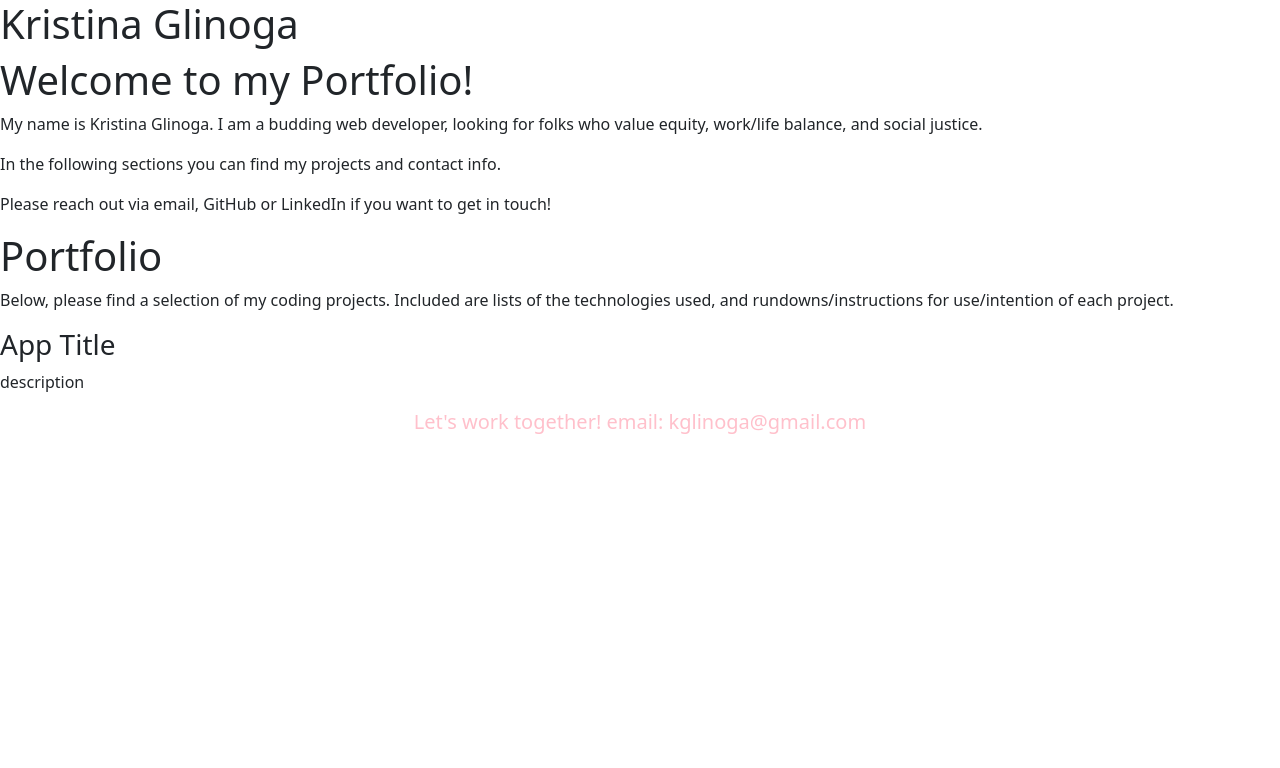
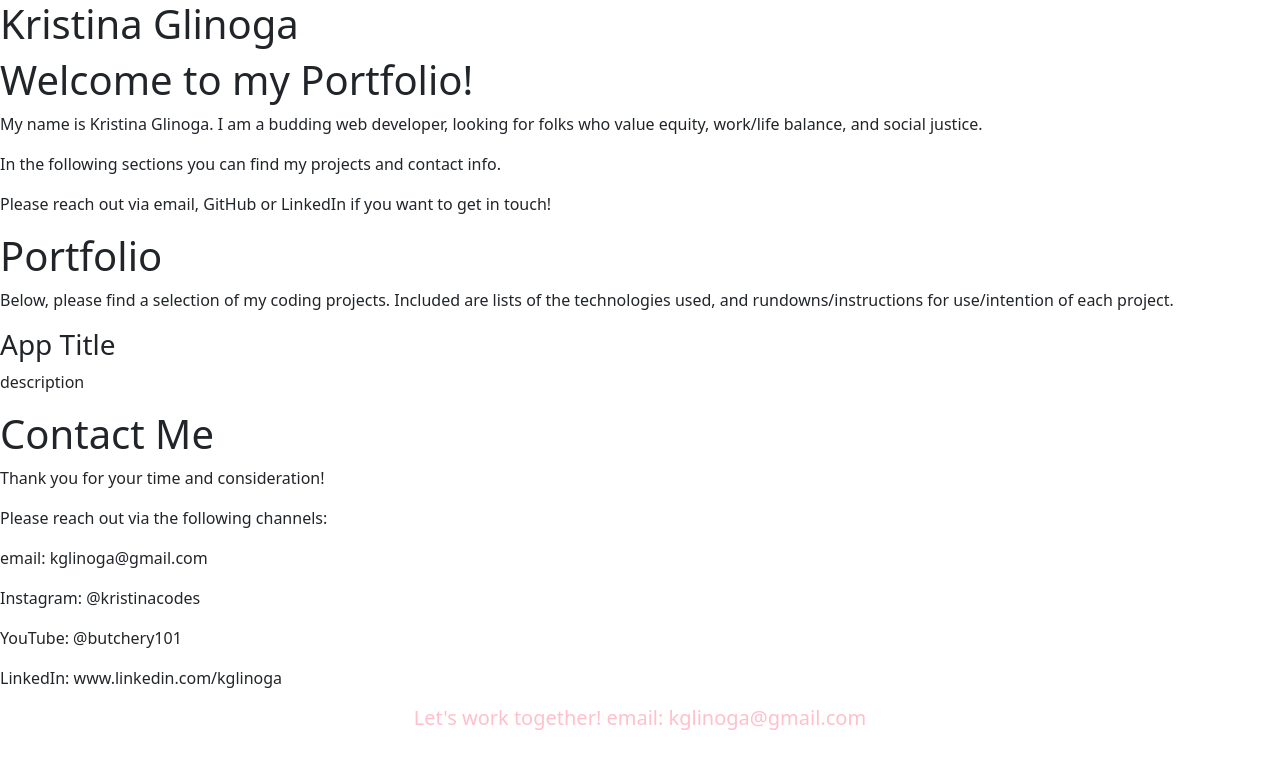
Before and after one commit to KGlinoga/portfolio1, a React (Create React App) app: page / in a window 1280 px wide. Shown: the top 768 px of the page. Built offline with nearby package versions, Linux system fonts and the light colour scheme.

Commit message:
Contact page added. no live links

```diff
--- a/src/components/PortContainer.js
+++ b/src/components/PortContainer.js
@@ -3,10 +3,10 @@ import Header from './Header';
 import About from './pages/About';
 import Portfolio from './pages/Portfolio';
 import Footer from './Footer';
+import Contact from './pages/Contact';
 
 // import NavTabs from './NavTabs';
 // import About from './pages/About';
-// import Contact from './pages/Contact';
 
 
 export default function PortContainer() {
@@ -17,6 +17,7 @@ export default function PortContainer() {
             <Header />
             <About />
             <Portfolio />
+            <Contact />
             <Footer />
 
         </>
--- /dev/null
+++ b/src/components/pages/Contact.js
@@ -0,0 +1,17 @@
+import React from 'react';
+
+export default function Contact() {
+    return (
+        <div>
+            <h1>Contact Me</h1>
+            <p>
+                Thank you for your time and consideration!
+            </p>
+            <p>Please reach out via the following channels: </p>
+            <p>email: kglinoga@gmail.com</p>
+            <p>Instagram: @kristinacodes</p>
+            <p>YouTube: @butchery101</p>
+            <p>LinkedIn: www.linkedin.com/kglinoga</p>
+        </div>
+    );
+}
```
